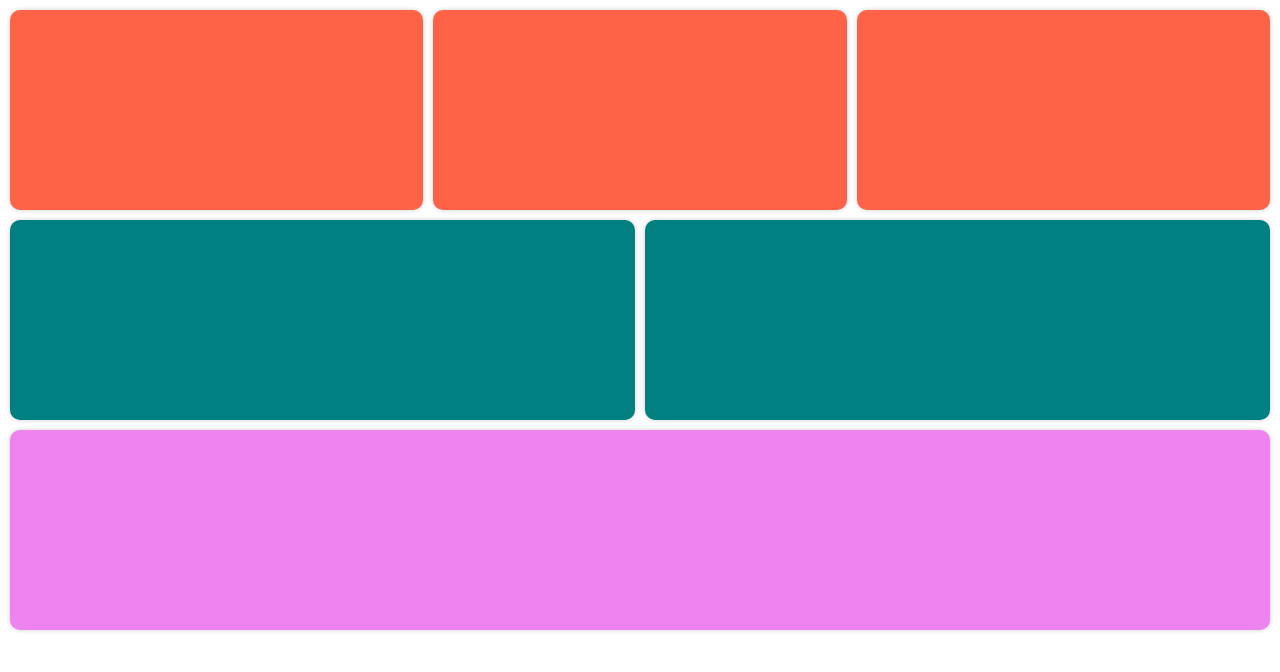
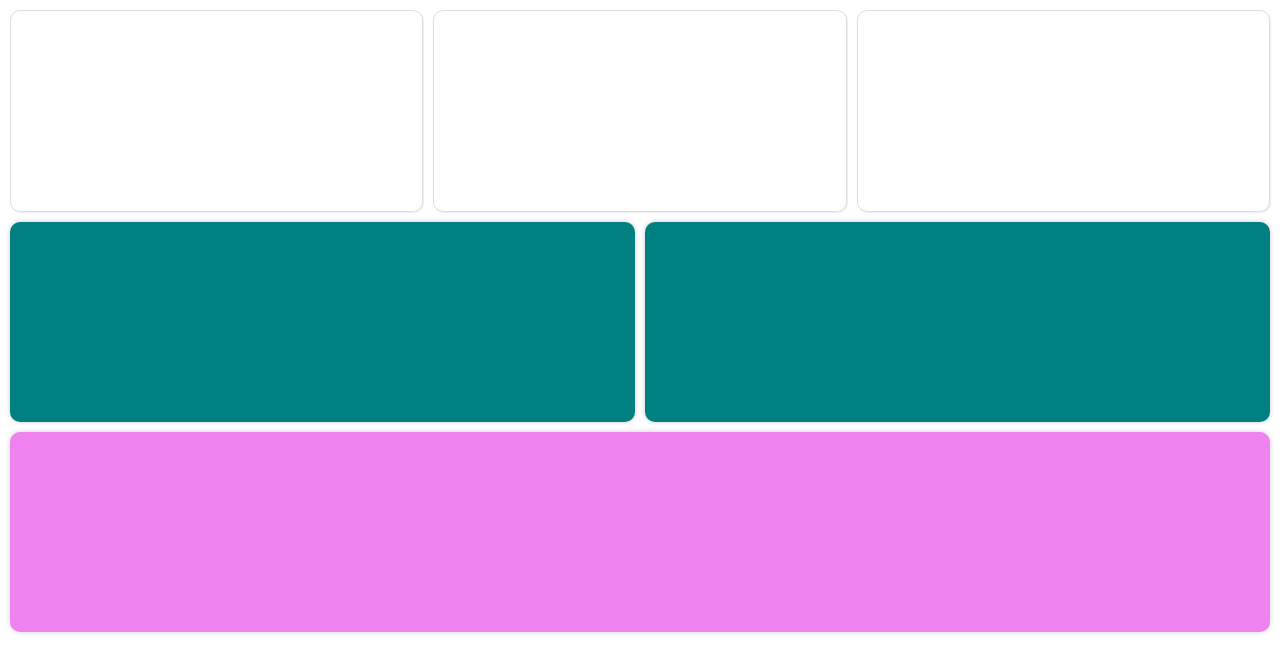
Before and after one commit to septarezah/belajar-web, a plain HTML site: page index.html in a window 1280 px wide. Drawn offline with Linux system fonts and the light colour scheme.

Commit message:
belajar1

```diff
--- a/style.css
+++ b/style.css
@@ -24,6 +24,9 @@ body {
     border-radius: 10px;
     box-shadow: 0 0 5px rgba(0, 0, 0, 0.2);
     margin: 5px;
+    background: #fff;
+	border:1px solid #dedede;
+    box-shadow: 1px 1px 1px 0px rgba(204,204,204,0.35);
 }
 .card-02 {
     background: teal;
```
